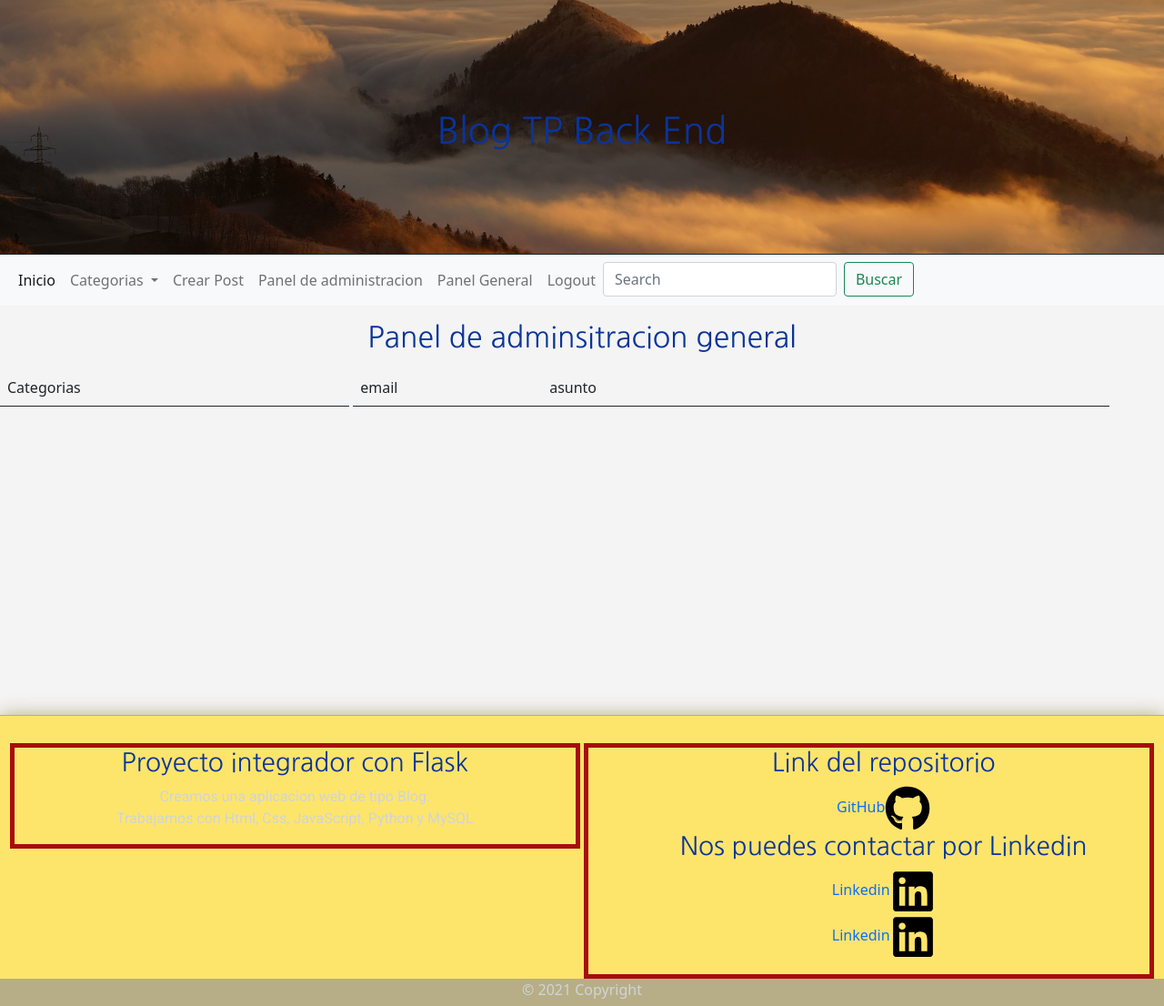
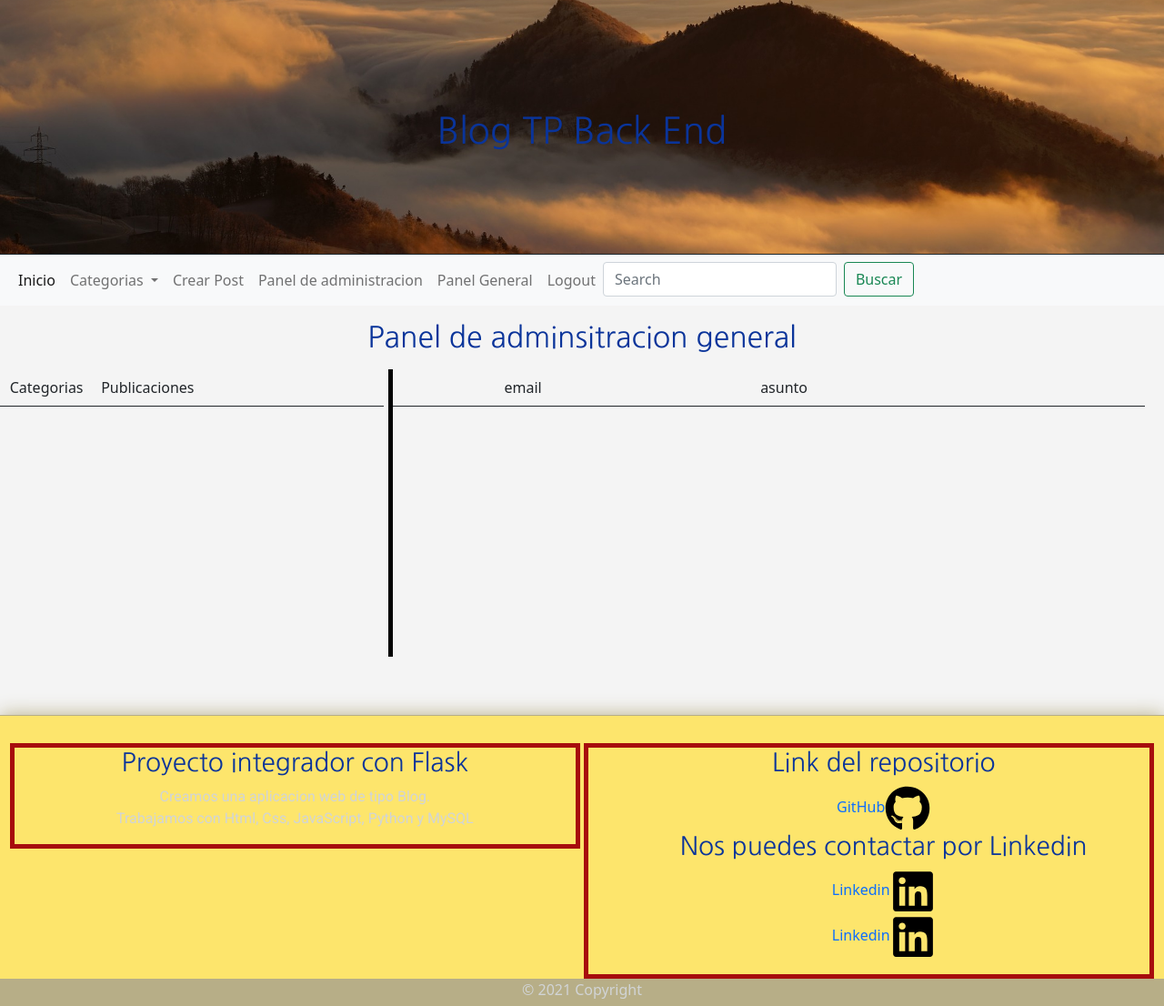
Before and after one commit to juanNH/TPCaC2124, a Flask app: page /panel_administrador in a window 1280 px wide. Shown: the whole page at 91% size. Run offline with Flask 2, Linux system fonts and the light colour scheme; the visitor is signed in with stand-in values (Sample User, id 1); data that the repository does not hold is empty; some libraries are stand-ins or nearby versions.

Commit message:
fix query bugs, improves tables

```diff
--- a/app.py
+++ b/app.py
@@ -125,8 +125,8 @@ def registro():
     return render_template('registro.html', autores = autores,categorias=categorias)
 
 #vista contacto
-@app.route('/contacto')
-def contacto1():
+@app.route('/contactate')
+def contactate():
     conn=mysql.connect()
     cursor=conn.cursor()
     conn.commit()
--- a/static/css/styles.css
+++ b/static/css/styles.css
@@ -28,12 +28,6 @@ p{
     text-indent: 2em;
 }
 
-.ellipsis {
-    max-width: 40px;
-    text-overflow: ellipsis;
-    overflow: hidden;
-    white-space: nowrap;
-}
 
 
 
@@ -75,25 +69,37 @@ p{
 /* Tablas de panel admin*/
 .panel-l{
     display: inline-block;
-    width: 30%;
+    width: 33%;
     vertical-align: top;
 }
 .panel-r{
     display: inline-block;
     width: 65%;
     vertical-align: top;
+    border-left: 5px solid black;
 }
-table tbody {
+table{
     display: block;
-    max-height: 700px;
+    height: 300px;
     overflow-y: scroll;
-  }
+    overflow-x: scroll;
+    width: 100vw;
+    text-align: center;
+}
 
-  table thead, table tbody tr {
-    display: table;
+td{
+    min-width: 100px;
     width: 100%;
-    table-layout: fixed;
-  }
+}
+td:nth-child(1) {
+    width: 40%;
+}
+td:nth-child(2) {
+    width: 40%;
+}
+
+
+
 
 header{
     width: 100%;
@@ -213,7 +219,7 @@ footer{
 
     .column {
         width: 48%;
-      }
+    }
     .left-footer{
         display: block;
         margin:auto;
@@ -224,6 +230,17 @@ footer{
         margin:auto;
         width: 100%;
     }
+    .panel-l{
+        width: 100%;
+    }
+
+    .panel-r{
+
+        border-left: none;
+        border-top: 5px solid black;
+        width: 100%;
+    }
+
 
 }
 
--- a/templates/index.html
+++ b/templates/index.html
@@ -67,7 +67,7 @@ Inicio
                     </div>
                 </div>
                 <div>
-                    <a class="btn btn-primary" href="/contacto" role="button">Contactanos</a>
+                    <a class="btn btn-primary" href="{{url_for('contactate')}}" role="button">Contactanos</a>
                 </div>
                 <br>
                 <div class="card" style="height: auto;">
--- a/templates/panel.html
+++ b/templates/panel.html
@@ -11,7 +11,6 @@ Panel de administracion
         <thead>
             <tr>
               <td scope="col">Titulo</td>
-              <td scope="col">Contenido</td>
               <td scope="col">Categoria</td>
               <td scope="col">Autor</td>
               <td scope="col">Fecha</td>
@@ -24,7 +23,6 @@ Panel de administracion
     {% for articulo in articulos %}
     <tr>
         <td>{{articulo.1}}</td>
-        <td class="ellipsis">{{articulo.2}}</td>
         <td >{{articulo.7}}</td>
         <td>{{articulo.6}}</td>
         <td>{{articulo.5}}</td>
--- a/templates/panel_admin.html
+++ b/templates/panel_admin.html
@@ -12,15 +12,16 @@ Panel admin
                 <thead>
                     <tr>
                     <td scope="col">Categorias</td>
+                    <td scope="col">Publicaciones</td>
                     <td scope="col"></td>
                     <td scope="col"></td>
-
                     </tr>
                 </thead>
                 <tbody>
             {% for categoria in categorias %}
             <tr>
                 <td>{{categoria.1}}</td>
+                <td>#</td>
                 <td><a href="#" class="btn btn-warning">Editar</a></td>
                 <td><a href="#" class="btn btn-danger">Eliminar</a></td>
             </tr>
@@ -42,7 +43,7 @@ Panel admin
         {% for mensaje in mensajes %}
         <tr>
             <td>{{mensaje.1}}</td>
-            <td>{{mensaje.2}}</td>
+            <td class="ellipsis">{{mensaje.2}}</td>
             <td><a class="btn btn-info">Info</a></td>
             <td><a href="{{url_for('eliminar_mensaje',id_mensaje = mensaje.0)}}" class="btn btn-danger">Eliminar</a></td>
         </tr>
```
